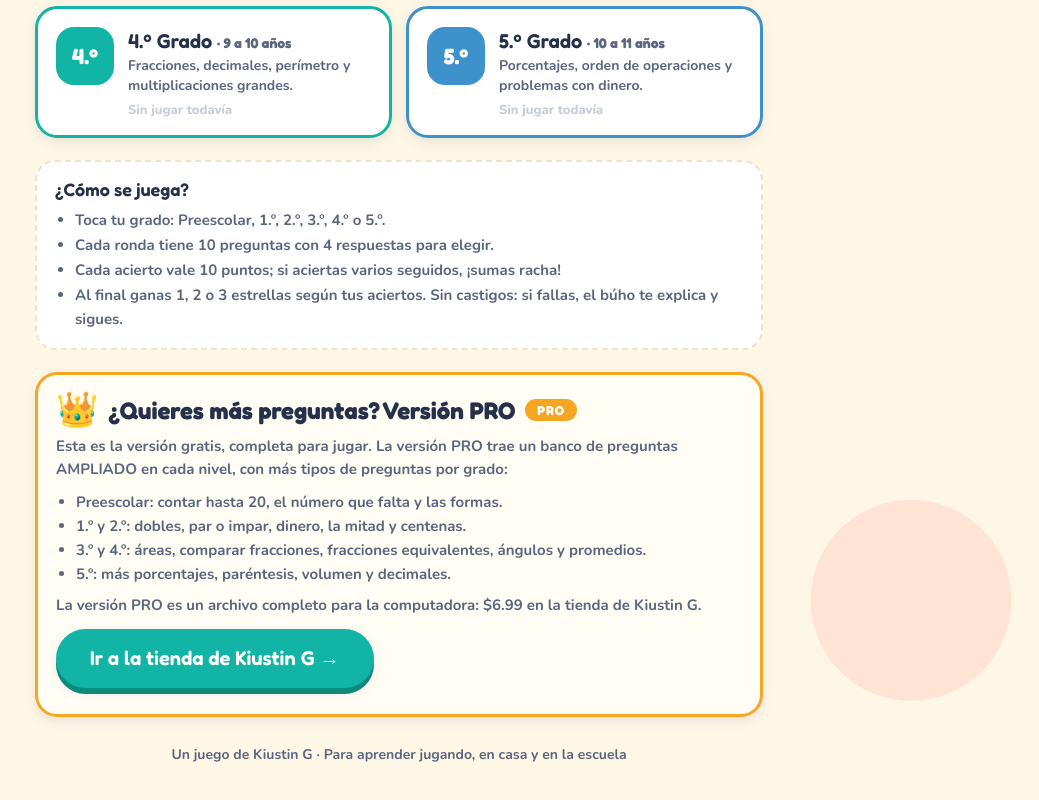
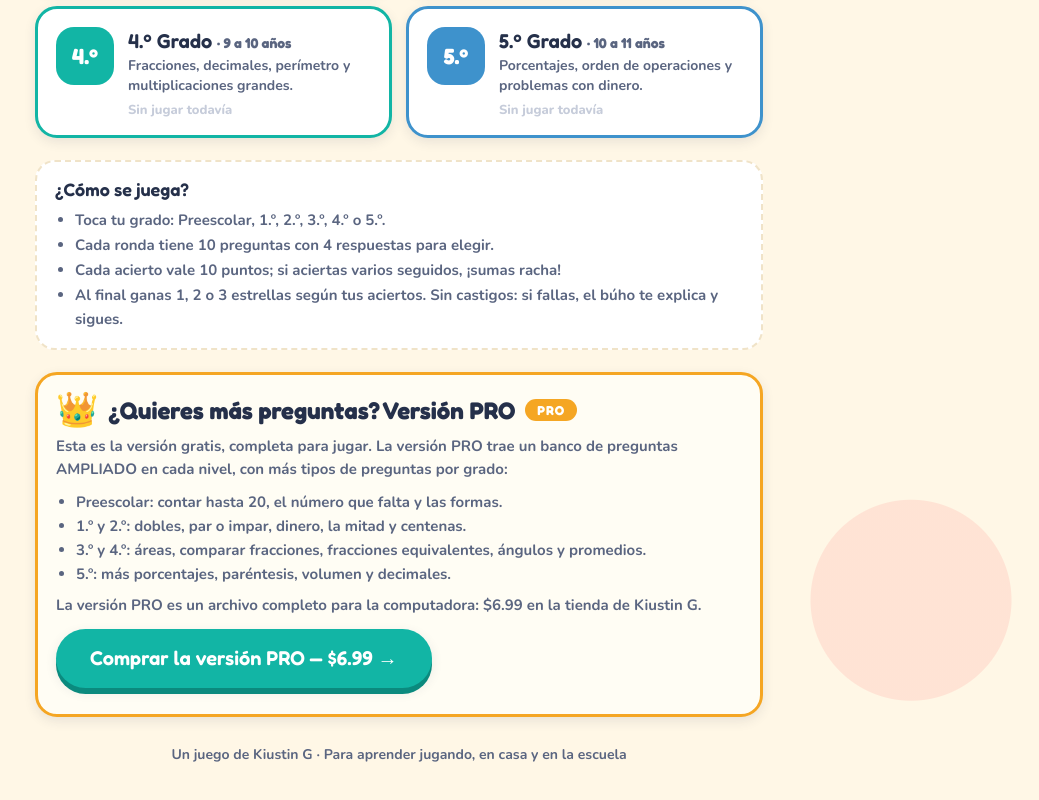
Before and after one commit to kiustingmusic/mi-musica, a plain HTML site: page app/matematicas/index.html in a window 1280 px wide. Shown: the part 894-1694 px from the top of the page, without its empty margins (241-1280 px from the left). Drawn offline with nearby package versions, Linux system fonts and the light colour scheme.

Commit message:
Matematicas: boton PRO conectado a Payhip (b/Oardc)

```diff
--- a/app/matematicas/index.html
+++ b/app/matematicas/index.html
@@ -273,7 +273,7 @@
         <li><strong>5.º:</strong> más porcentajes, paréntesis, volumen y decimales.</li>
       </ul>
       <p id="pro-note">La versión PRO es un archivo completo para la computadora: <strong>$6.99</strong> en la tienda de Kiustin G.</p>
-      <p style="margin-top:12px"><a class="big-btn teal" id="pro-buy" href="https://kiusting.com" target="_blank" rel="noopener">Ir a la tienda de Kiustin G →</a></p>
+      <p style="margin-top:12px"><a class="big-btn teal" id="pro-buy" href="https://payhip.com/b/Oardc" target="_blank" rel="noopener">Ir a la tienda de Kiustin G →</a></p>
     </div>
 
     <footer id="footer-text">Un juego de Kiustin G · Para aprender jugando, en casa y en la escuela</footer>
@@ -381,7 +381,7 @@
         '<strong>5.º:</strong> más porcentajes, paréntesis, volumen y decimales.'
       ],
       proNote:"La versión PRO es un archivo completo para la computadora: $6.99 en la tienda de Kiustin G.",
-      proBuy:"Ir a la tienda de Kiustin G →",
+      proBuy:"Comprar la versión PRO — $6.99 →",
       praise:["¡Excelente!","¡Muy bien!","¡Eso es!","¡Bravo!","¡Genial!","¡Súper!"],
       goodAnswer:function(ans){ return "La respuesta es <strong>"+ans+"</strong>. "; },
       goodStreak:function(n){ return "¡Racha de "+n+"! Esta vale 15 puntos."; },
@@ -432,7 +432,7 @@
         '<strong>5th:</strong> more percentages, parentheses, volume, and decimals.'
       ],
       proNote:"The PRO version is a complete file for the computer: $6.99 in the Kiustin G store.",
-      proBuy:"Go to the Kiustin G store →",
+      proBuy:"Get the PRO version — $6.99 →",
       praise:["Excellent!","Great job!","That's it!","Bravo!","Awesome!","Super!"],
       goodAnswer:function(ans){ return "The answer is <strong>"+ans+"</strong>. "; },
       goodStreak:function(n){ return "Streak of "+n+"! This one is worth 15 points."; },
```
